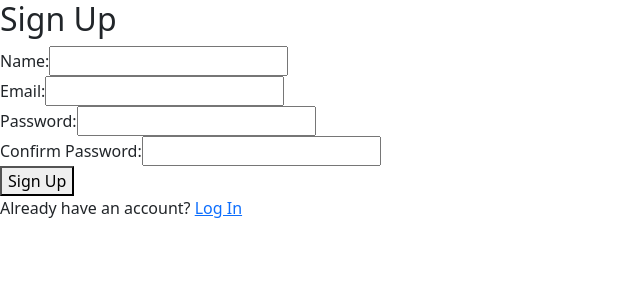
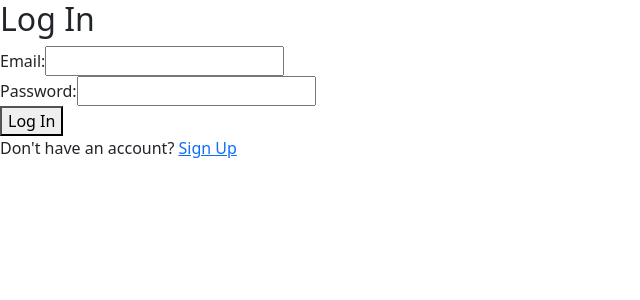
Before and after one commit to Biyayaa/eduhub, a React (Create React App) app: page / in a window 1280 px wide. Shown: the top 300 px of the page, without its empty margins (0-640 px from the left). Built offline with nearby package versions, Linux system fonts and the light colour scheme.

Commit message:
added user role in signup

```diff
--- a/src/components/App.js
+++ b/src/components/App.js
@@ -2,7 +2,8 @@ import React from 'react';
 import { BrowserRouter, Routes, Route } from 'react-router-dom'; // Import React Router components
 import Signup from './Signup';
 import Login from './Login'; // Assuming you have a Login component
-import Dashboard from './Dashboard'; // Assuming you have a Dashboard component
+import StudentDashboard from './StudentDashboard'; // Assuming you have a Dashboard component
+import LecturerDashboard from './LecturerDashboard';
 
 
 
@@ -12,10 +13,11 @@ function App() {
     <div className="app-wrapper">
       <BrowserRouter>
         <Routes>
-          <Route path="/" element={<Signup />} />
+          <Route path="/" element={<Login />} />
           <Route path="/signup" element={<Signup />} />
           <Route path="/login" element={<Login />} />
-          <Route path="/dashboard" element={<Dashboard />} />
+          <Route path="/studentdashboard" element={<StudentDashboard/>} />
+          <Route path="/lecturerdashboard" element={<LecturerDashboard />} />
         </Routes>
       </BrowserRouter>
     </div>
--- /dev/null
+++ b/src/components/LecturerDashboard.js
@@ -0,0 +1,7 @@
+import React from 'react'
+
+export default function LecturerDashboard() {
+  return (
+    <div>LecturerDashboard</div>
+  )
+}
--- a/src/components/Login.js
+++ b/src/components/Login.js
@@ -1,8 +1,8 @@
 import React, { useState } from 'react';
 import { Link, useNavigate } from 'react-router-dom';
 import { auth } from '../firebase'; // Assuming your initialization is in firebase.js
-import { signInWithEmailAndPassword } from 'firebase/auth';
-
+import { signInWithEmailAndPassword} from 'firebase/auth';
+import { getFirestore, getDoc, doc } from 'firebase/firestore';
 function Login() {
   const [email, setEmail] = useState('');
   const [password, setPassword] = useState('');
@@ -14,11 +14,26 @@ function Login() {
     setErrorMessage('');
 
     try {
-      await signInWithEmailAndPassword(auth, email, password);
-      navigate('/dashboard'); // Redirect to dashboard after login
-    } catch (error) {
-      setErrorMessage('Login failed: ' + error.message);
-    }
+        const { user } = await signInWithEmailAndPassword(auth, email, password);
+        const db = getFirestore();
+        const userRef = doc(db, 'users', user.uid);
+        const docSnap = await getDoc(userRef);
+
+        if (docSnap.exists()) {
+          const userData = docSnap.data();
+          if (userData.role === 'student') {
+            navigate('/studentdashboard');
+          } else if (userData.role === 'lecturer') {
+            navigate('/lecturerdashboard');
+          } else {
+            setErrorMessage('User role not found');
+          }
+        } else {
+          setErrorMessage('User not found');
+        }
+      } catch (error) {
+        setErrorMessage('Login failed: ' + error.message);
+      }
   };
 
   return (
--- a/src/components/Signup.js
+++ b/src/components/Signup.js
@@ -1,35 +1,41 @@
-import React, { useState } from 'react';
-import { Link, useNavigate } from 'react-router-dom';
-import { auth } from '../firebase';
-import { getFirestore, collection, doc, setDoc } from 'firebase/firestore';
-import { createUserWithEmailAndPassword } from 'firebase/auth';
+import React, { useState } from "react";
+import { Link, useNavigate } from "react-router-dom";
+import { auth } from "../firebase";
+import { getFirestore, collection, doc, setDoc } from "firebase/firestore";
+import { createUserWithEmailAndPassword } from "firebase/auth";
 
 function Signup() {
-  const [name, setName] = useState('');
-  const [email, setEmail] = useState('');
-  const [password, setPassword] = useState('');
-  const [confirmPassword, setConfirmPassword] = useState('');
-  const [errorMessage, setErrorMessage] = useState('');
+  const [name, setName] = useState("");
+  const [email, setEmail] = useState("");
+  const [password, setPassword] = useState("");
+  const [confirmPassword, setConfirmPassword] = useState("");
+  const [errorMessage, setErrorMessage] = useState("");
+  const [role, setRole] = useState('');
   const navigate = useNavigate();
 
   const handleSubmit = async (e) => {
     e.preventDefault();
-    setErrorMessage('');
+    setErrorMessage("");
 
     if (password !== confirmPassword) {
-      return setErrorMessage('Passwords do not match.');
+      return setErrorMessage("Passwords do not match.");
     }
 
     try {
-        const { user } = await createUserWithEmailAndPassword(auth, email, password);
-        const db = getFirestore(); // Initialize Firestore instance
-        await setDoc(doc(collection(db, 'users'), user.uid), {
-          name,
-          email,
-        });
-      navigate('/login'); // Redirect to dashboard after signup
+      const { user } = await createUserWithEmailAndPassword(
+        auth,
+        email,
+        password
+      );
+      const db = getFirestore(); // Initialize Firestore instance
+      await setDoc(doc(collection(db, "users"), user.uid), {
+        name,
+        email,
+        role,
+      });
+      navigate("/login");
     } catch (error) {
-      setErrorMessage('Signup failed: ' + error.message);
+      setErrorMessage("Signup failed: " + error.message);
     }
   };
 
@@ -59,6 +65,14 @@ function Signup() {
           />
         </div>
         <div className="form-group">
+        <label htmlFor="role">Role:</label>
+        <select id="role" value={role} onChange={(e) => setRole(e.target.value)} required>
+            <option value="">Select role</option>
+            <option value="student">Student</option>
+            <option value="lecturer">Lecturer</option>
+        </select>
+    </div>
+        <div className="form-group">
           <label htmlFor="password">Password:</label>
           <input
             type="password"
@@ -80,7 +94,9 @@ function Signup() {
         </div>
         <button type="submit">Sign Up</button>
       </form>
-      <p>Already have an account? <Link to="/login">Log In</Link></p>
+      <p>
+        Already have an account? <Link to="/login">Log In</Link>
+      </p>
     </div>
   );
 }
```
Also changed, not shown: src/components/StudentDashboard.js (renamed from src/components/Dashboard.js).
